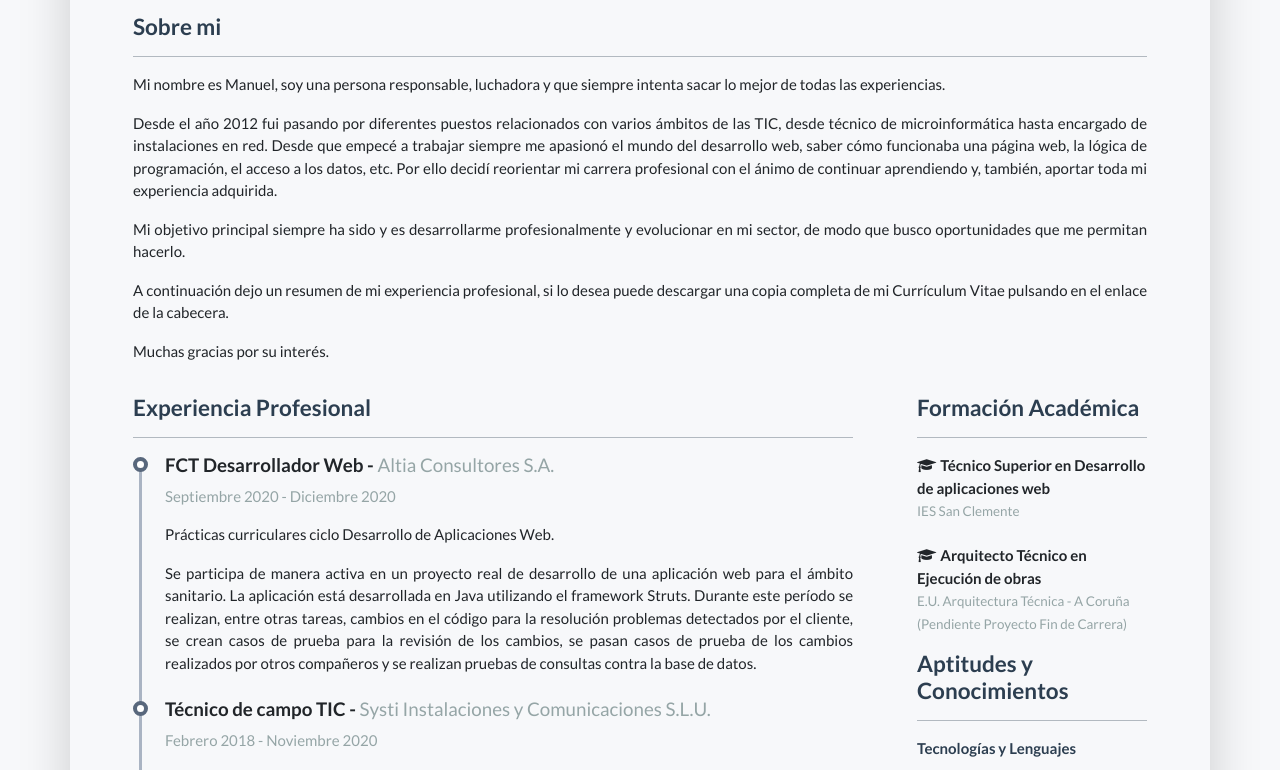
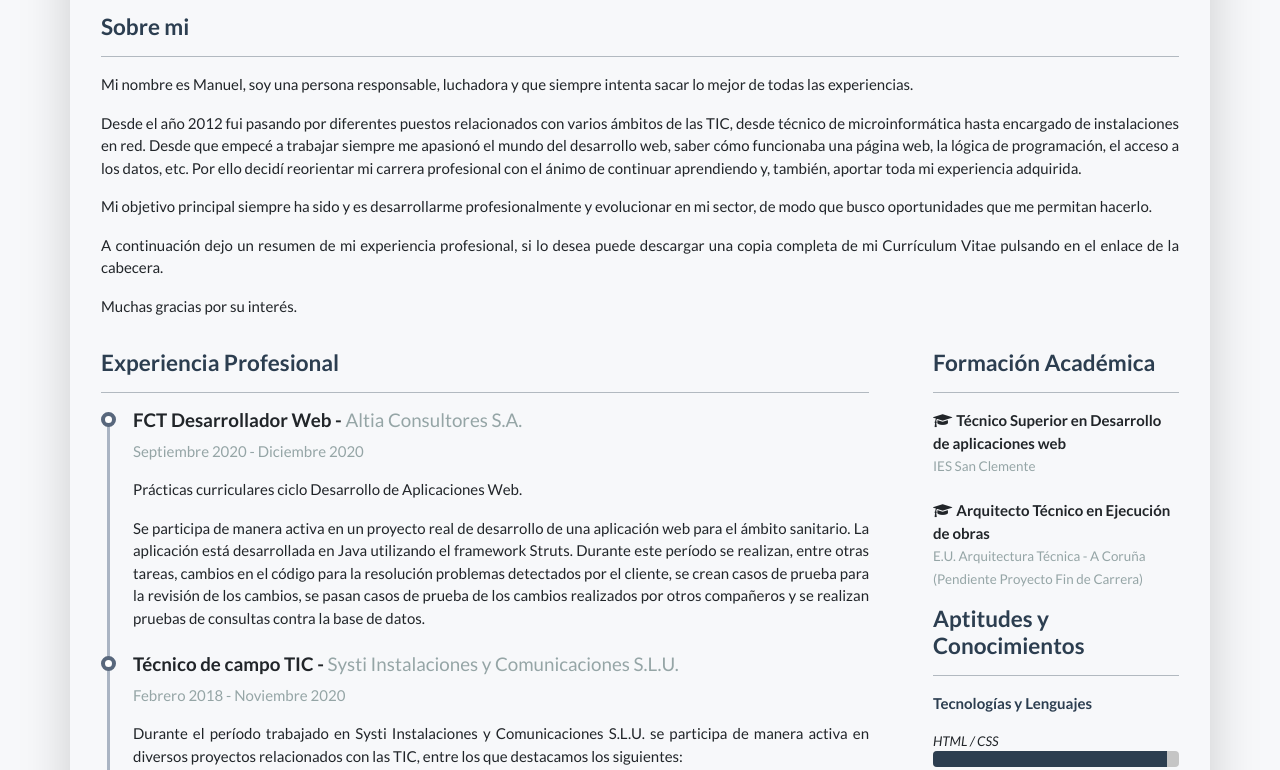
Before and after one commit to manumosq/manumosq.github.io, a plain HTML site: page index.html in a window 1280 px wide. Shown: the part 163-933 px from the top of the page. Drawn offline with nearby package versions, Linux system fonts and the light colour scheme; files whose address does not match are found by name.

Commit message:
Subida inicial

```diff
--- a/index.html
+++ b/index.html
@@ -42,7 +42,7 @@
         </header>
         <!--FIN CABECERA-->
         <!--Cuerpo - Descripción general-->
-        <section class="pt-3 pl-5 pr-5">
+        <section class="pt-3 pl-3 pr-3">
             <h4 class="text-primary"><strong>Sobre mi</strong></h4>
             <hr>
             <p class="text-justify">Mi nombre es Manuel, soy una persona responsable, luchadora y que siempre
@@ -69,7 +69,7 @@
         </section>
         <!--Fin Descripción general-->
         <!--Cuerpo - Experiencia-->
-        <div class="row pt-3 pl-5 pr-5">
+        <div class="row pt-3 pl-3 pr-3">
             <!--Sección Central - Experiencia-->
             <section class="col-md-9 pr-5">
                 <h4 class="text-primary"><strong>Experiencia Profesional</strong></h4>
```
